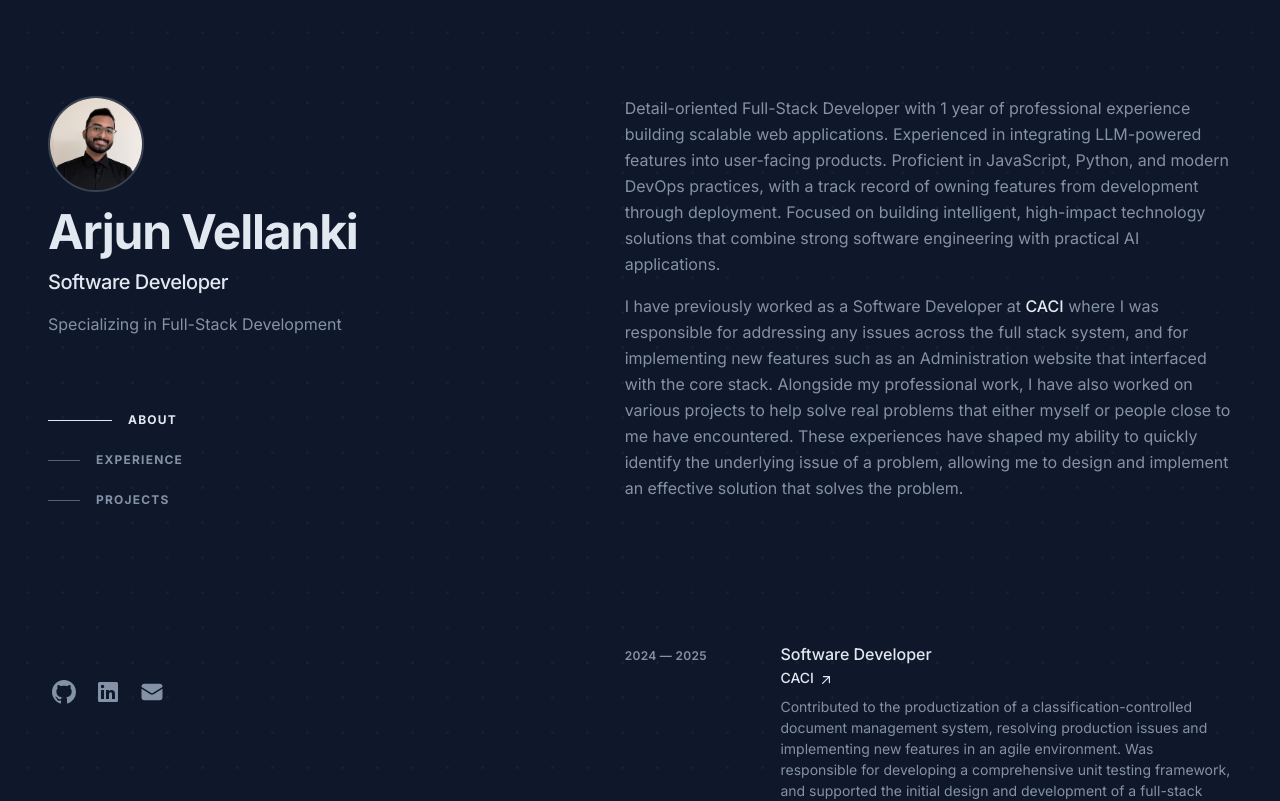
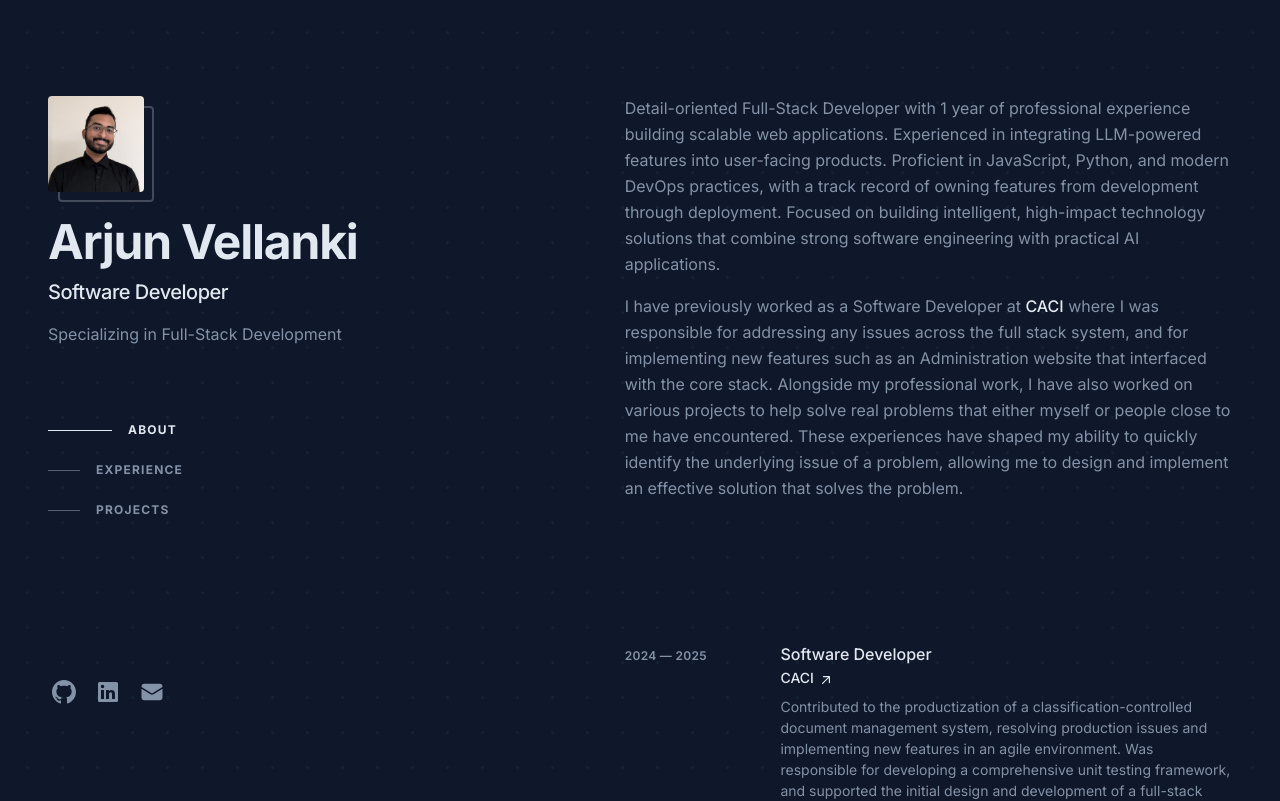
Before and after one commit to ArjunV905/arjunvellanki.com, a Next.js app: page / in a window 1280 px wide. Shown: the top 801 px of the page. Built offline with nearby package versions, Linux system fonts and the light colour scheme.

Commit message:
improving profile picture display to be interactive

```diff
--- a/app/components/DotGridBackground.tsx
+++ b/app/components/DotGridBackground.tsx
@@ -8,7 +8,7 @@ const DOT_BASE_RADIUS = 1.5;
 const DOT_ACTIVE_RADIUS = 2.5;
 const ACTIVATION_RADIUS = 180;
 const BASE_OPACITY = 0.08;
-const ACTIVE_OPACITY = 0.55;
+const ACTIVE_OPACITY = 0.70;
 const MAX_DISPLACEMENT = 4;
 const DOT_COLOR = "#4ec1b3";
 
--- /dev/null
+++ b/app/components/ProfileImage.tsx
@@ -0,0 +1,76 @@
+"use client";
+
+import { useRef, useEffect } from "react";
+import Image from "next/image";
+
+const IMAGE_SIZE = 96;                              // profile picture size (in pixels)
+const GLOW_RADIUS = 150;                            // glow radius (in pixels)
+const OUTLINE_OFFSET = 10;                          // line offset from the image
+const BASE_COLOR = "rgba(226, 232, 240, 0.25)";    // line color
+const GLOW_COLOR = "#4ec1b3";                       // bright outline near cursor on the line color
+const BORDER_WIDTH = 2;                             // line thickness
+
+export default function ProfileImage({ src, alt }: { src: string; alt: string }) {
+  const size = IMAGE_SIZE;
+  const outlineRef = useRef<HTMLDivElement>(null);
+
+  useEffect(() => {
+    const outline = outlineRef.current;
+    if (!outline) return;
+
+    function onMouseMove(e: MouseEvent) {
+      const rect = outline!.getBoundingClientRect();
+      outline!.style.setProperty("--mx", `${e.clientX - rect.left}px`);
+      outline!.style.setProperty("--my", `${e.clientY - rect.top}px`);
+    }
+
+    window.addEventListener("mousemove", onMouseMove);
+    return () => window.removeEventListener("mousemove", onMouseMove);
+  }, []);
+
+  const maskGradient = `radial-gradient(circle ${GLOW_RADIUS}px at var(--mx, -200px) var(--my, -200px), white 20%, transparent)`;
+
+  return (
+    <div
+      className="relative mb-4"
+      style={{ width: size + OUTLINE_OFFSET, height: size + OUTLINE_OFFSET }}
+    >
+      <div
+        className="absolute inset-0 rounded-sm"
+        style={{
+          top: OUTLINE_OFFSET,
+          left: OUTLINE_OFFSET,
+          width: size,
+          height: size,
+          borderWidth: BORDER_WIDTH,
+          borderStyle: "solid",
+          borderColor: BASE_COLOR,
+        }}
+      />
+      <div
+        ref={outlineRef}
+        className="absolute inset-0 rounded-sm"
+        style={{
+          top: OUTLINE_OFFSET,
+          left: OUTLINE_OFFSET,
+          width: size,
+          height: size,
+          borderWidth: BORDER_WIDTH,
+          borderStyle: "solid",
+          borderColor: GLOW_COLOR,
+          maskImage: maskGradient,
+          WebkitMaskImage: maskGradient,
+        }}
+      />
+      <Image
+        src={src}
+        alt={alt}
+        width={size}
+        height={size}
+        className="relative z-10 rounded-sm object-cover"
+        style={{ width: size, height: size }}
+        priority
+      />
+    </div>
+  );
+}
--- a/app/page.tsx
+++ b/app/page.tsx
@@ -1,7 +1,7 @@
-import Image from "next/image";
 import SectionNav from "@/app/components/SectionNav";
 import SocialLinks from "@/app/components/SocialLinks";
 import StickyHeader from "@/app/components/StickyHeader";
+import ProfileImage from "@/app/components/ProfileImage";
 import ExperienceCard from "@/app/components/ExperienceCard";
 import ProjectCard from "@/app/components/ProjectCard";
 import { parseMarkdownLinks } from "@/app/utils/parseMarkdownLinks";
@@ -20,16 +20,7 @@ export default function Home() {
         {/* ── Sidebar / Header ── */}
         <header className="lg:sticky lg:top-0 lg:flex lg:max-h-screen lg:w-[48%] lg:flex-col lg:justify-between lg:py-24">
           <div>
-            <div className="mb-4 h-24 w-24 overflow-hidden rounded-full border-2 border-text-primary/20">
-              <Image
-                src={profile.profileImage}
-                alt={profile.name}
-                width={96}
-                height={96}
-                className="h-full w-full object-cover"
-                priority
-              />
-            </div>
+            <ProfileImage src={profile.profileImage} alt={profile.name} />
 
             <h1 className="text-4xl font-bold tracking-tight text-text-primary sm:text-5xl">
               <a href="/">{profile.name}</a>
```
